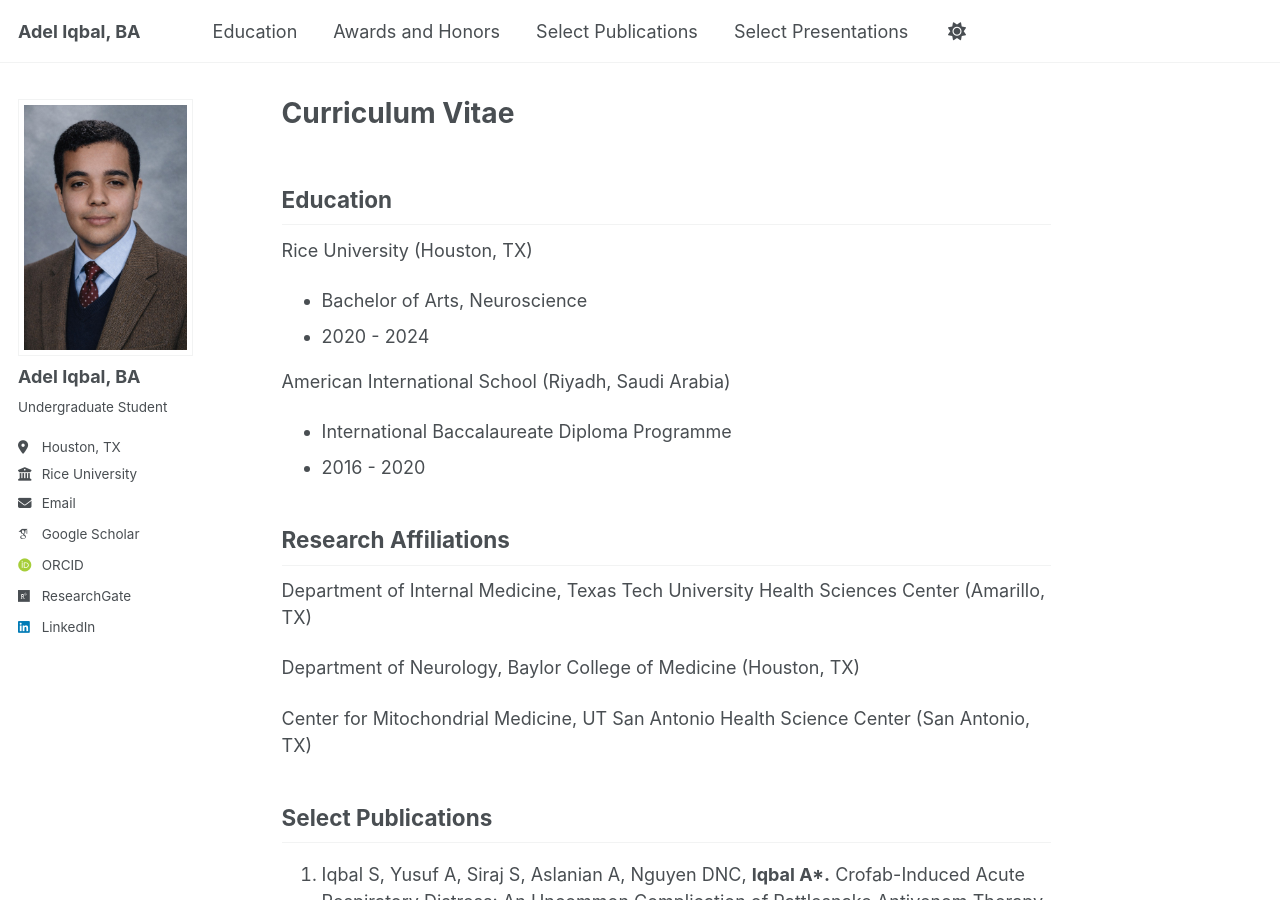
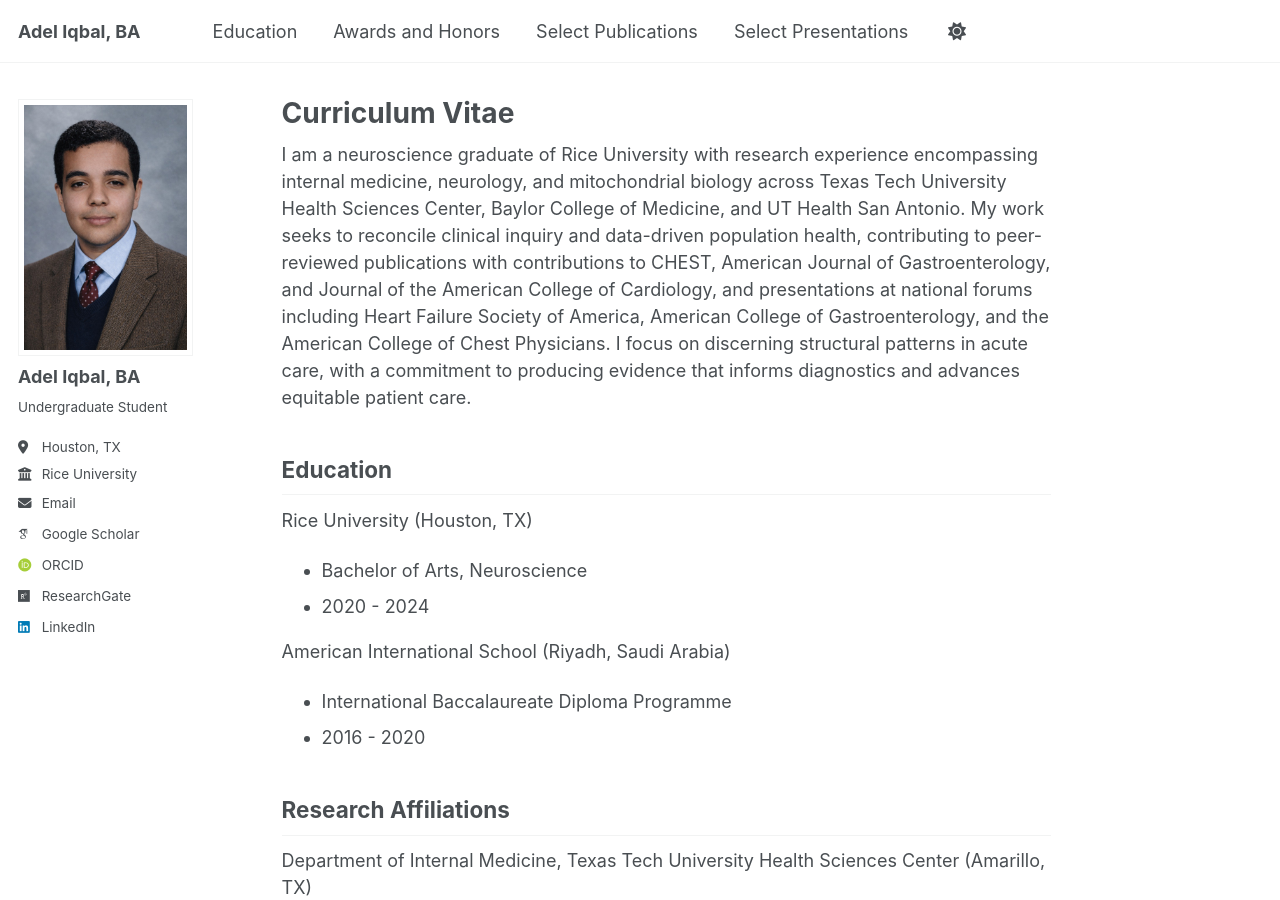
Before and after one commit to adel-iqbal/aiqbal, a Jekyll site: the page built from _pages/about.md, in a window 1280 px wide and 900 px high. Built offline with Jekyll 4.4.1, drawn with Linux system fonts in a browser that asks for light colours; some web fonts are replaced; a script bundle is joined from its source files by our own code; library files that are not in the unit come from our copies.

Commit message:
Update about.md

```diff
--- a/_pages/about.md
+++ b/_pages/about.md
@@ -7,7 +7,7 @@ redirect_from:
   - /about.html
 ---
 
-
+I am a neuroscience graduate of Rice University with research experience encompassing internal medicine, neurology, and mitochondrial biology across Texas Tech University Health Sciences Center, Baylor College of Medicine, and UT Health San Antonio. My work seeks to reconcile clinical inquiry and data-driven population health, contributing to peer-reviewed publications with contributions to CHEST, American Journal of Gastroenterology, and Journal of the American College of Cardiology, and presentations at national forums including Heart Failure Society of America, American College of Gastroenterology, and the American College of Chest Physicians. I focus on discerning structural patterns in acute care, with a commitment to producing evidence that informs diagnostics and advances equitable patient care.
 
 Education
 ------
```
